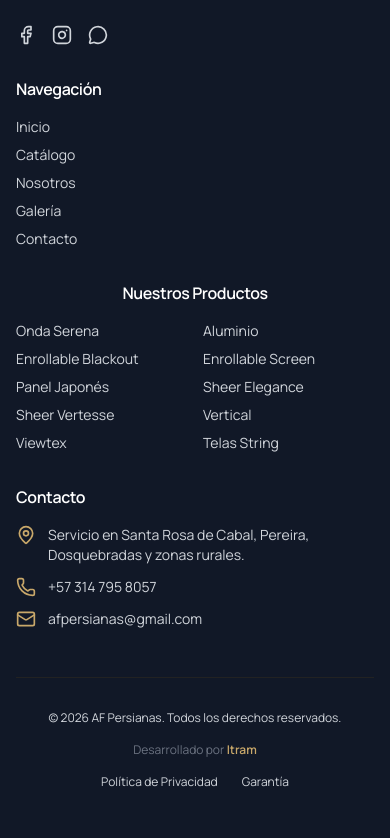
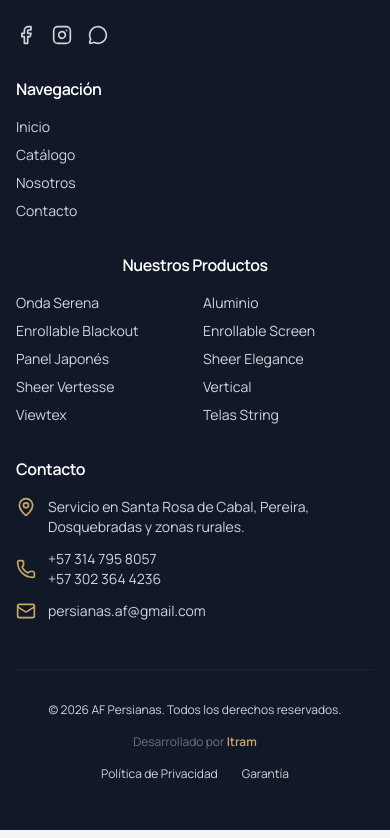
Before and after one commit to afpersianasweb-dev/af-persianas, a React (Vite) app: page / in a window 390 px wide. Shown: the part 7110-7948 px from the top of the page. Built offline with nearby package versions, Linux system fonts and the light colour scheme.

Commit message:
Actualizacion: idioma ES, contacto, links, logo y correccion de imagenes

```diff
--- a/index.html
+++ b/index.html
@@ -1,5 +1,5 @@
 <!doctype html>
-<html lang="en">
+<html lang="es">
 
 <head>
   <meta charset="UTF-8" />
--- a/src/App.jsx
+++ b/src/App.jsx
@@ -12,7 +12,6 @@ const Home = lazy(() => import('./pages/Home'));
 const Catalog = lazy(() => import('./pages/Catalog'));
 const CategoryDetail = lazy(() => import('./pages/CategoryDetail'));
 const About = lazy(() => import('./pages/About'));
-const Gallery = lazy(() => import('./pages/Gallery'));
 const Contact = lazy(() => import('./pages/Contact'));
 const Privacy = lazy(() => import('./pages/Privacy'));
 const Warranty = lazy(() => import('./pages/Warranty'));
@@ -40,7 +39,6 @@ function App() {
               <Route path="catalogo" element={<Catalog />} />
               <Route path="catalogo/:category" element={<CategoryDetail />} />
               <Route path="nosotros" element={<About />} />
-              <Route path="proyectos" element={<Gallery />} />
               <Route path="contacto" element={<Contact />} />
               <Route path="privacidad" element={<Privacy />} />
               <Route path="garantia" element={<Warranty />} />
--- a/src/components/Footer.jsx
+++ b/src/components/Footer.jsx
@@ -35,7 +35,6 @@ const Footer = () => {
                             <li><Link to="/" className="hover:text-white transition-colors">Inicio</Link></li>
                             <li><Link to="/catalogo" className="hover:text-white transition-colors">Catálogo</Link></li>
                             <li><Link to="/nosotros" className="hover:text-white transition-colors">Nosotros</Link></li>
-                            <li><Link to="/proyectos" className="hover:text-white transition-colors">Galería</Link></li>
                             <li><Link to="/contacto" className="hover:text-white transition-colors">Contacto</Link></li>
                         </ul>
                     </div>
@@ -67,11 +66,14 @@ const Footer = () => {
                             </li>
                             <li className="flex items-center">
                                 <Phone className="w-5 h-5 mr-3 text-secondary shrink-0" />
-                                <span>+57 314 795 8057</span>
+                                <div className="flex flex-col">
+                                    <span>+57 314 795 8057</span>
+                                    <span>+57 302 364 4236</span>
+                                </div>
                             </li>
                             <li className="flex items-center">
                                 <Mail className="w-5 h-5 mr-3 text-secondary shrink-0" />
-                                <span>afpersianas@gmail.com</span>
+                                <span>persianas.af@gmail.com</span>
                             </li>
                         </ul>
                     </div>
--- a/src/components/Navbar.jsx
+++ b/src/components/Navbar.jsx
@@ -33,7 +33,6 @@ const Navbar = () => {
         { name: 'Inicio', path: '/' },
         { name: 'Catálogo', path: '/catalogo' },
         { name: 'Nosotros', path: '/nosotros' },
-        { name: 'Proyectos', path: '/proyectos' },
         { name: 'Contacto', path: '/contacto' },
     ];
 
@@ -55,7 +54,7 @@ const Navbar = () => {
                 - Desktop: h-12 (standard)
                 - Aspect Ratio: managed by img containment
              */}
-                        <div className="relative h-10 md:h-12 w-auto flex items-center justify-start">
+                        <div className="relative h-12 md:h-16 w-auto flex items-center justify-start">
                             <img
                                 src="/logo-update.png"
                                 alt="AF Persianas Logo"
--- a/src/pages/About.jsx
+++ b/src/pages/About.jsx
@@ -76,9 +76,9 @@ const About = () => {
 
                     <div className="relative h-64 md:h-full min-h-[400px] rounded-2xl overflow-hidden shadow-2xl bg-neutral-100">
                         <img
-                            src="/images/equipo/equipo-2.jpg"
-                            alt="Misión AF Persianas"
-                            className="absolute inset-0 w-full h-full object-cover transform hover:scale-105 transition-transform duration-700"
+                            src="/images/equipo/equipo-4.jpeg"
+                            alt="Fundadores de AF Persianas"
+                            className="absolute inset-0 w-full h-full object-cover object-[center_30%] transform hover:scale-105 transition-transform duration-700"
                         />
                     </div>
                 </div>
--- a/src/pages/Contact.jsx
+++ b/src/pages/Contact.jsx
@@ -25,7 +25,7 @@ Teléfono: ${phone}
 Mensaje: ${message}`;
 
         const encodedMessage = encodeURIComponent(whatsappMessage);
-        const whatsappUrl = `https://api.whatsapp.com/send?phone=573147958057&text=${encodedMessage}`;
+        const whatsappUrl = `https://api.whatsapp.com/send?phone=573023644236&text=${encodedMessage}`;
 
         window.open(whatsappUrl, '_blank');
     };
@@ -54,14 +54,15 @@ Mensaje: ${message}`;
                         <div className="p-4 bg-neutral-50 rounded-lg">
                             <p className="font-bold text-neutral-900">Atención a Clientes</p>
                             <p className="text-neutral-600">+57 314 795 8057</p>
+                            <p className="text-neutral-600">+57 302 364 4236</p>
                         </div>
                         <div className="p-4 bg-neutral-50 rounded-lg">
                             <p className="font-bold text-neutral-900">Correo Electrónico</p>
-                            <p className="text-neutral-600">afpersianas@gmail.com</p>
+                            <p className="text-neutral-600">persianas.af@gmail.com</p>
                         </div>
 
                         <a
-                            href="https://api.whatsapp.com/send?phone=573147958057&text=Hola,%20me%20gustar%C3%ADa%20obtener%20informaci%C3%B3n%20sobre%20sus%20servicios."
+                            href="https://api.whatsapp.com/send?phone=573023644236&text=Hola,%20me%20gustar%C3%ADa%20obtener%20informaci%C3%B3n%20sobre%20sus%20servicios."
                             target="_blank"
                             rel="noopener noreferrer"
                             className="flex items-center p-4 bg-green-50 border border-green-200 rounded-lg hover:bg-green-100 transition-colors group cursor-pointer"
--- a/src/pages/Home.jsx
+++ b/src/pages/Home.jsx
@@ -39,7 +39,7 @@ const Home = () => {
                             <img
                                 src="/logo-update.png"
                                 alt="Logo AF Persianas - Fabrica y Venta de Persianas en Pereira y Eje Cafetero"
-                                className="w-32 sm:w-40 md:w-56 h-auto brightness-0 invert mix-blend-screen drop-shadow-2xl"
+                                className="w-40 sm:w-56 md:w-80 h-auto brightness-0 invert mix-blend-screen drop-shadow-2xl"
                             />
                         </div>
 
```
Also changed, not shown: 2 other files (tests, documents, lock files or other folders).
